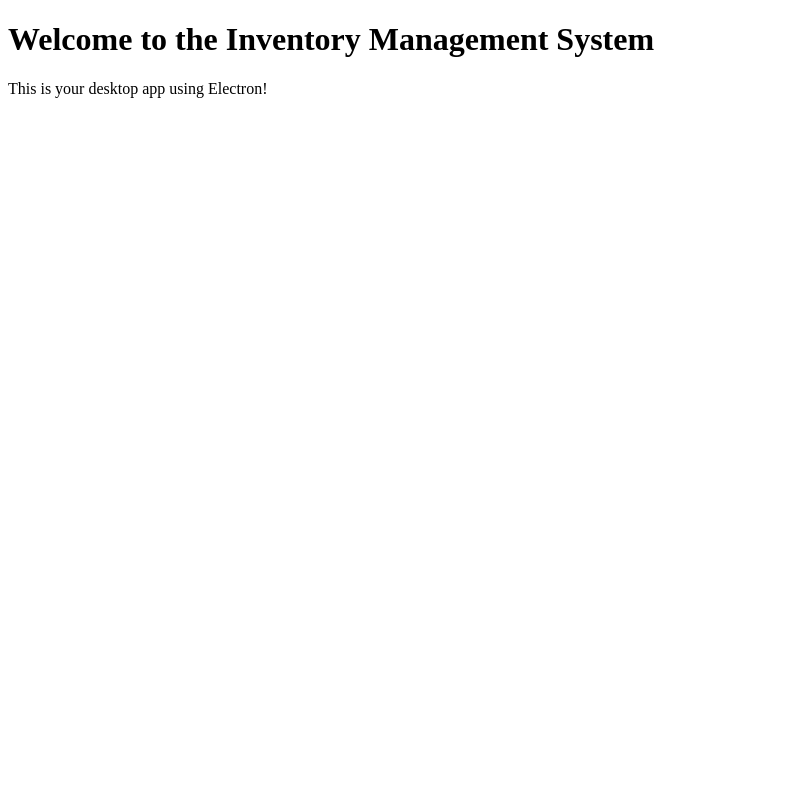
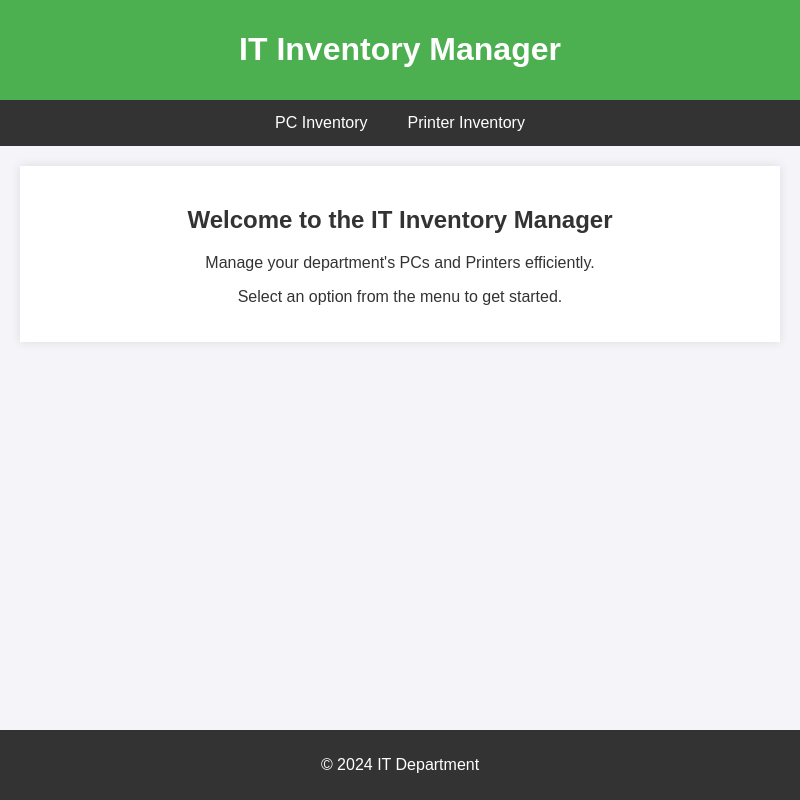
Before and after one commit to PDK1744/IT_Equipment_Manager, an Electron app: page src/UI/index.html in a window 800 px wide. Drawn offline with Linux system fonts and the light colour scheme; files that its build step writes are made by us from their sources.

Commit message:
Intial Home Screen template

```diff
--- /dev/null
+++ b/src/Styles/styles.css
@@ -0,0 +1,47 @@
+body {
+    font-family: Arial, sans-serif;
+    margin: 0;
+    padding: 0;
+    background-color: #f4f4f9;
+    color: #333;
+}
+header {
+    background-color: #4CAF50;
+    color: white;
+    padding: 10px 0;
+    text-align: center;
+}
+nav {
+    display: flex;
+    justify-content: center;
+    background-color: #333;
+}
+nav a {
+    color: white;
+    padding: 14px 20px;
+    text-decoration: none;
+    text-align: center;
+}
+nav a:hover {
+    background-color: #575757;
+}
+main {
+    padding: 20px;
+    text-align: center;
+}
+.content {
+    max-width: 800px;
+    margin: 0 auto;
+    background-color: white;
+    padding: 20px;
+    box-shadow: 0 0 10px rgba(0, 0, 0, 0.1);
+}
+footer {
+    background-color: #333;
+    color: white;
+    text-align: center;
+    padding: 10px 0;
+    position: fixed;
+    width: 100%;
+    bottom: 0;
+}
--- a/src/UI/index.html
+++ b/src/UI/index.html
@@ -1,12 +1,34 @@
 <!DOCTYPE html>
 <html lang="en">
 <head>
-  <meta charset="UTF-8">
-  <meta name="viewport" content="width=device-width, initial-scale=1.0">
-  <title>Inventory Management System</title>
+    <meta charset="UTF-8">
+    <meta name="viewport" content="width=device-width, initial-scale=1.0">
+    <title>IT Inventory Manager</title>
+    <link rel="stylesheet" href="styles.css">
 </head>
 <body>
-  <h1>Welcome to the Inventory Management System</h1>
-  <p>This is your desktop app using Electron!</p>
+
+    <header>
+        <h1>IT Inventory Manager</h1>
+    </header>
+
+    <nav>
+        <a href="#" id="pcInventoryLink">PC Inventory</a>
+        <a href="#" id="printerInventoryLink">Printer Inventory</a>
+    </nav>
+
+    <main>
+        <div class="content">
+            <h2>Welcome to the IT Inventory Manager</h2>
+            <p>Manage your department's PCs and Printers efficiently.</p>
+            <p>Select an option from the menu to get started.</p>
+        </div>
+    </main>
+
+    <footer>
+        <p>&copy; 2024 IT Department</p>
+    </footer>
+
+    <script src="scripts.js"></script>
 </body>
 </html>
```
Also changed, not shown: src/scripts.js (added, +11 -0 lines).
